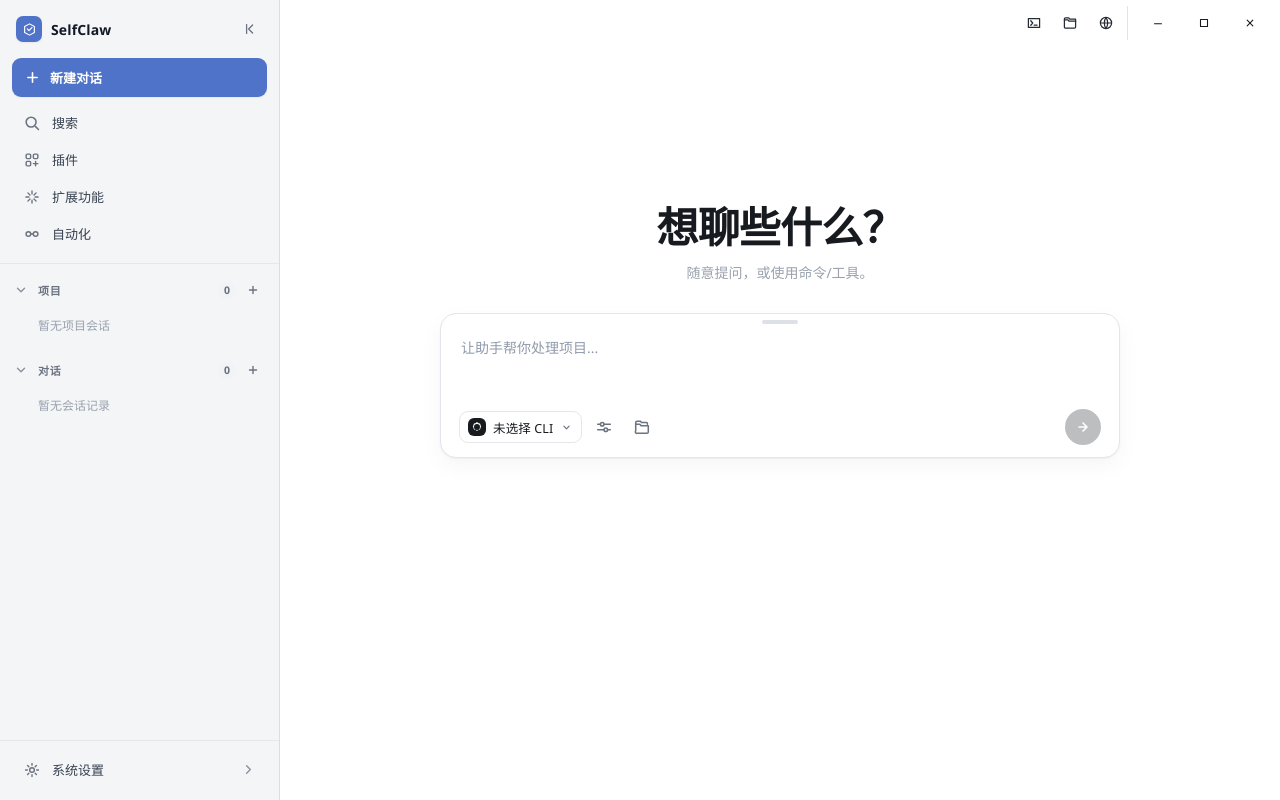
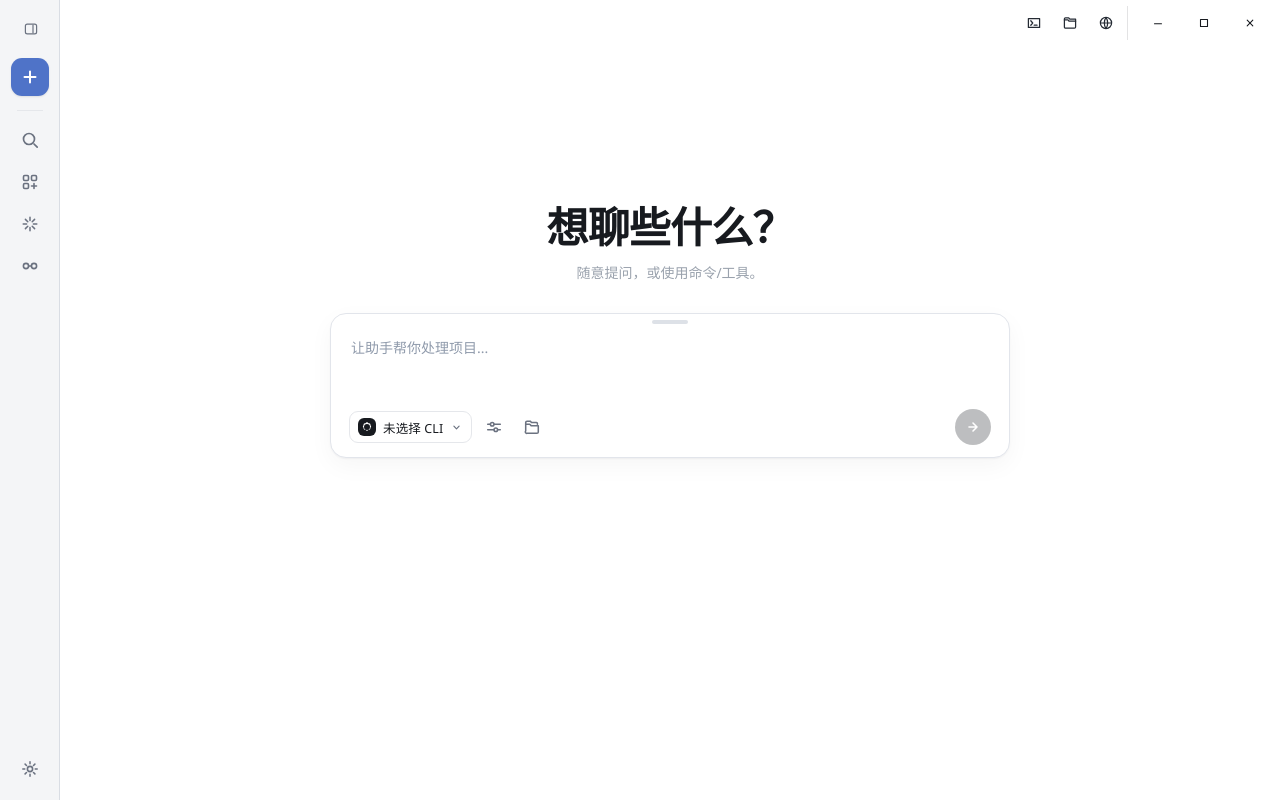
Before and after one commit to zj0135/SelfClaw, a Vue app in the folder SelfClaw.TranscriptVue/: page / in a window 1280 px wide. Both pictures are taken after a click on the button 250 px from the left and 29 px from the top of the page. Built offline with nearby package versions, Linux system fonts and the light colour scheme.

Commit message:
add sidebar collapsed

```diff
--- a/SelfClaw.TranscriptVue/src/App.vue
+++ b/SelfClaw.TranscriptVue/src/App.vue
@@ -14,6 +14,25 @@ const currentViewId = ref('chat');
 const activeViewComponent = computed(() => viewRegistry[currentViewId.value] || ChatView);
 const activeViewRef = ref(null);
 const imagePreview = ref(null);
+const SIDEBAR_COLLAPSE_KEY = 'selfclaw:sidebar-collapsed';
+const sidebarCollapsed = ref(readSidebarCollapsed());
+
+function readSidebarCollapsed() {
+	try {
+		return localStorage.getItem(SIDEBAR_COLLAPSE_KEY) === 'true';
+	} catch (_) {
+		return false;
+	}
+}
+
+function toggleSidebarCollapsed() {
+	sidebarCollapsed.value = !sidebarCollapsed.value;
+	try {
+		localStorage.setItem(SIDEBAR_COLLAPSE_KEY, String(sidebarCollapsed.value));
+	} catch (_) {
+		// 忽略持久化失败
+	}
+}
 const sidebarConversations = ref([]);
 const selectedConversationId = ref(null);
 const lastTranscriptPayload = ref(null);
@@ -230,8 +249,15 @@ onUnmounted(() => {
 </script>
 
 <template>
-	<div class="app">
-		<AppSidebar :items="navItems" :active-id="sidebarActiveId" @select="onSidebarSelect" @action="onSidebarAction" />
+	<div class="app" :class="{ 'sidebar-collapsed': sidebarCollapsed }">
+		<AppSidebar
+			:items="navItems"
+			:active-id="sidebarActiveId"
+			:collapsed="sidebarCollapsed"
+			@select="onSidebarSelect"
+			@action="onSidebarAction"
+			@toggle-collapse="toggleSidebarCollapsed"
+		/>
 		<main class="main">
 			<div class="main-header">
 				<div class="window-drag-region" aria-hidden="true" @pointerdown="onWindowDragPointerDown"></div>
@@ -328,6 +354,11 @@ button {
 	display: grid;
 	grid-template-columns: 280px 1fr;
 	background: var(--bg);
+	transition: grid-template-columns 240ms cubic-bezier(0.22, 0.82, 0.28, 1);
+}
+
+.app.sidebar-collapsed {
+	grid-template-columns: 60px 1fr;
 }
 
 .window-drag-region {
--- a/SelfClaw.TranscriptVue/src/components/SideBar/AppSidebar.vue
+++ b/SelfClaw.TranscriptVue/src/components/SideBar/AppSidebar.vue
@@ -10,9 +10,20 @@ const props = defineProps({
 		type: String,
 		default: null,
 	},
+	collapsed: {
+		type: Boolean,
+		default: false,
+	},
 });
 
-const emit = defineEmits(['select', 'action']);
+const emit = defineEmits(['select', 'action', 'toggle-collapse']);
+
+function toggleCollapse() {
+	emit('toggle-collapse');
+}
+
+// 折叠态：图标轨对应的可操作项（去掉会话记录，仅保留功能图标）
+const railItems = computed(() => props.items.filter((i) => i.type === 'action' && i.id !== 'new-chat'));
 
 const expandedGroups = ref(new Set(['projects', 'conversations']));
 const expandedFolders = ref(new Set());
@@ -234,7 +245,7 @@ onUnmounted(() => {
 </script>
 
 <template>
-	<aside class="sidebar" aria-label="主导航">
+	<aside class="sidebar" :class="{ collapsed }" aria-label="主导航">
 		<!-- 品牌行 -->
 		<div class="brand">
 			<span class="brand-mark" aria-hidden="true">
@@ -245,13 +256,56 @@ onUnmounted(() => {
 			</span>
 			<span class="brand-name">SelfClaw</span>
 			<span class="brand-spacer"></span>
-			<button class="brand-collapse" type="button" title="折叠侧栏" aria-label="折叠侧栏" @click="emit('action', 'collapse')">
+			<button
+				class="brand-collapse"
+				type="button"
+				:title="collapsed ? '展开侧栏' : '折叠侧栏'"
+				:aria-label="collapsed ? '展开侧栏' : '折叠侧栏'"
+				@click="toggleCollapse"
+			>
 				<svg viewBox="0 0 20 20" fill="none">
-					<path d="M12 5 7 10l5 5" stroke="currentColor" stroke-width="1.6" stroke-linecap="round" stroke-linejoin="round" />
-					<path d="M4.5 4.5v11" stroke="currentColor" stroke-width="1.6" stroke-linecap="round" />
+					<rect x="3" y="4" width="14" height="12" rx="2.4" stroke="currentColor" stroke-width="1.5" />
+					<path d="M12.5 4.6v10.8" stroke="currentColor" stroke-width="1.5" />
 				</svg>
 			</button>
 		</div>
+
+		<!-- ============ 折叠态：图标轨 ============ -->
+		<nav class="rail" aria-label="折叠导航">
+			<div class="rail-scroll">
+				<button class="rail-new" type="button" title="新建对话" @click="onAction('new-chat')">
+					<svg viewBox="0 0 20 20" fill="none"><path d="M10 4.5v11M4.5 10h11" stroke="currentColor" stroke-width="2" stroke-linecap="round" /></svg>
+					<span class="tip">新建对话</span>
+				</button>
+
+				<span class="rail-sep" aria-hidden="true"></span>
+
+				<button
+					v-for="item in railItems"
+					:key="item.id"
+					class="rail-btn"
+					:class="{ active: activeId === item.id }"
+					type="button"
+					:title="item.label"
+					@click="onAction(item.id)"
+				>
+					<span class="ico" aria-hidden="true" v-html="getIcon(item.id)"></span>
+					<span class="tip">{{ item.label }}<span v-if="kbdMap[item.id]" class="k">{{ kbdMap[item.id] }}</span></span>
+				</button>
+			</div>
+
+			<div class="rail-bot">
+				<button class="rail-btn" :class="{ active: settingsActive }" type="button" title="系统设置" @click="selectSettings">
+					<span class="ico" aria-hidden="true">
+						<svg viewBox="0 0 20 20" fill="none">
+							<circle cx="10" cy="10" r="2.6" stroke="currentColor" stroke-width="1.6" />
+							<path d="M10 2.8v2M10 15.2v2M17.2 10h-2M4.8 10h-2M14.9 5.1l-1.4 1.4M6.5 13.5l-1.4 1.4M14.9 14.9l-1.4-1.4M6.5 6.5 5.1 5.1" stroke="currentColor" stroke-width="1.5" stroke-linecap="round" />
+						</svg>
+					</span>
+					<span class="tip">系统设置</span>
+				</button>
+			</div>
+		</nav>
 
 		<!-- 上：功能按钮区 -->
 		<div class="nav-top">
@@ -479,6 +533,200 @@ onUnmounted(() => {
 .brand-collapse svg {
 	width: 16px;
 	height: 16px;
+}
+
+/* ================= 折叠态 ================= */
+/* 展开态默认隐藏图标轨；折叠态隐藏完整导航 */
+.rail {
+	display: none;
+}
+
+.sidebar.collapsed .brand {
+	padding: 16px 0 12px;
+	justify-content: center;
+}
+
+.sidebar.collapsed .brand-mark,
+.sidebar.collapsed .brand-name,
+.sidebar.collapsed .brand-spacer {
+	display: none;
+}
+
+.sidebar.collapsed .brand-collapse {
+	margin: 0 auto;
+}
+
+/* 折叠时隐藏完整导航的三段 */
+.sidebar.collapsed .nav-top,
+.sidebar.collapsed .nav-mid,
+.sidebar.collapsed .nav-bot {
+	display: none;
+}
+
+/* 折叠态图标轨 */
+.sidebar.collapsed .rail {
+	flex: 1 1 auto;
+	min-height: 0;
+	display: flex;
+	flex-direction: column;
+	align-items: center;
+	padding: 2px 0 12px;
+}
+
+.rail-scroll {
+	flex: 1 1 auto;
+	min-height: 0;
+	width: 100%;
+	display: flex;
+	flex-direction: column;
+	align-items: center;
+	gap: 4px;
+	/* overflow 保持 visible，让右侧浮出的 tooltip 不被裁切；图标数量少无需滚动 */
+	overflow: visible;
+	padding: 2px 0;
+}
+
+/* 折叠态主操作：新建对话（accent 圆钮） */
+.rail-new {
+	position: relative;
+	width: 38px;
+	height: 38px;
+	margin-bottom: 6px;
+	display: grid;
+	place-items: center;
+	border: 0;
+	border-radius: 11px;
+	background: #4f73c8;
+	color: #fff;
+	box-shadow: 0 1px 2px rgba(23, 26, 31, 0.1);
+	transition: background 120ms ease, transform 80ms ease;
+}
+
+.rail-new:hover {
+	background: #375fae;
+}
+
+.rail-new:active {
+	transform: translateY(1px);
+}
+
+.rail-new svg {
+	width: 20px;
+	height: 20px;
+}
+
+.rail-sep {
+	width: 26px;
+	height: 1px;
+	margin: 4px 0 6px;
+	background: #e5e7eb;
+}
+
+/* 折叠态图标钮 */
+.rail-btn {
+	position: relative;
+	width: 38px;
+	height: 38px;
+	display: grid;
+	place-items: center;
+	border: 0;
+	border-radius: 10px;
+	background: transparent;
+	color: #6b7280;
+	transition: background 110ms ease, color 110ms ease;
+}
+
+.rail-btn:hover {
+	background: #e5e7eb;
+	color: #111827;
+}
+
+.rail-btn .ico {
+	display: inline-flex;
+	align-items: center;
+	justify-content: center;
+}
+
+/* v-html 注入的 SVG 不带 scoped 属性，需用 :deep() 穿透，否则塌成 0 尺寸 */
+.rail-btn .ico :deep(svg),
+.rail-btn > svg {
+	width: 20px;
+	height: 20px;
+}
+
+/* 选中态：accent 底 + 左侧指示条 */
+.rail-btn.active {
+	background: #eaf0fb;
+	color: #375fae;
+}
+
+.rail-btn.active::before {
+	content: '';
+	position: absolute;
+	left: -11px;
+	top: 50%;
+	transform: translateY(-50%);
+	width: 3px;
+	height: 20px;
+	border-radius: 999px;
+	background: #4f73c8;
+}
+
+/* tooltip：悬停时右侧浮出标签，保证图标可读可操作 */
+.rail-btn .tip,
+.rail-new .tip {
+	position: absolute;
+	left: calc(100% + 12px);
+	top: 50%;
+	transform: translateY(-50%) translateX(-4px);
+	padding: 5px 9px;
+	border-radius: 7px;
+	background: #22262c;
+	color: #fff;
+	font-size: 12px;
+	font-weight: 500;
+	line-height: 1;
+	white-space: nowrap;
+	opacity: 0;
+	pointer-events: none;
+	box-shadow: 0 6px 18px rgba(23, 26, 31, 0.22);
+	transition: opacity 130ms ease, transform 130ms ease;
+	z-index: 60;
+}
+
+.rail-btn .tip::before,
+.rail-new .tip::before {
+	content: '';
+	position: absolute;
+	right: 100%;
+	top: 50%;
+	transform: translateY(-50%);
+	border: 5px solid transparent;
+	border-right-color: #22262c;
+}
+
+.rail-btn:hover .tip,
+.rail-new:hover .tip {
+	opacity: 1;
+	transform: translateY(-50%) translateX(0);
+}
+
+.rail-btn .tip .k,
+.rail-new .tip .k {
+	margin-left: 7px;
+	color: #9aa2ad;
+	font-variant-numeric: tabular-nums;
+}
+
+.rail-bot {
+	flex: 0 0 auto;
+	display: flex;
+	flex-direction: column;
+	align-items: center;
+	gap: 4px;
+	padding-top: 6px;
+	margin-top: 4px;
+	width: 100%;
 }
 
 /* ================= 上：功能按钮区 ================= */
```
